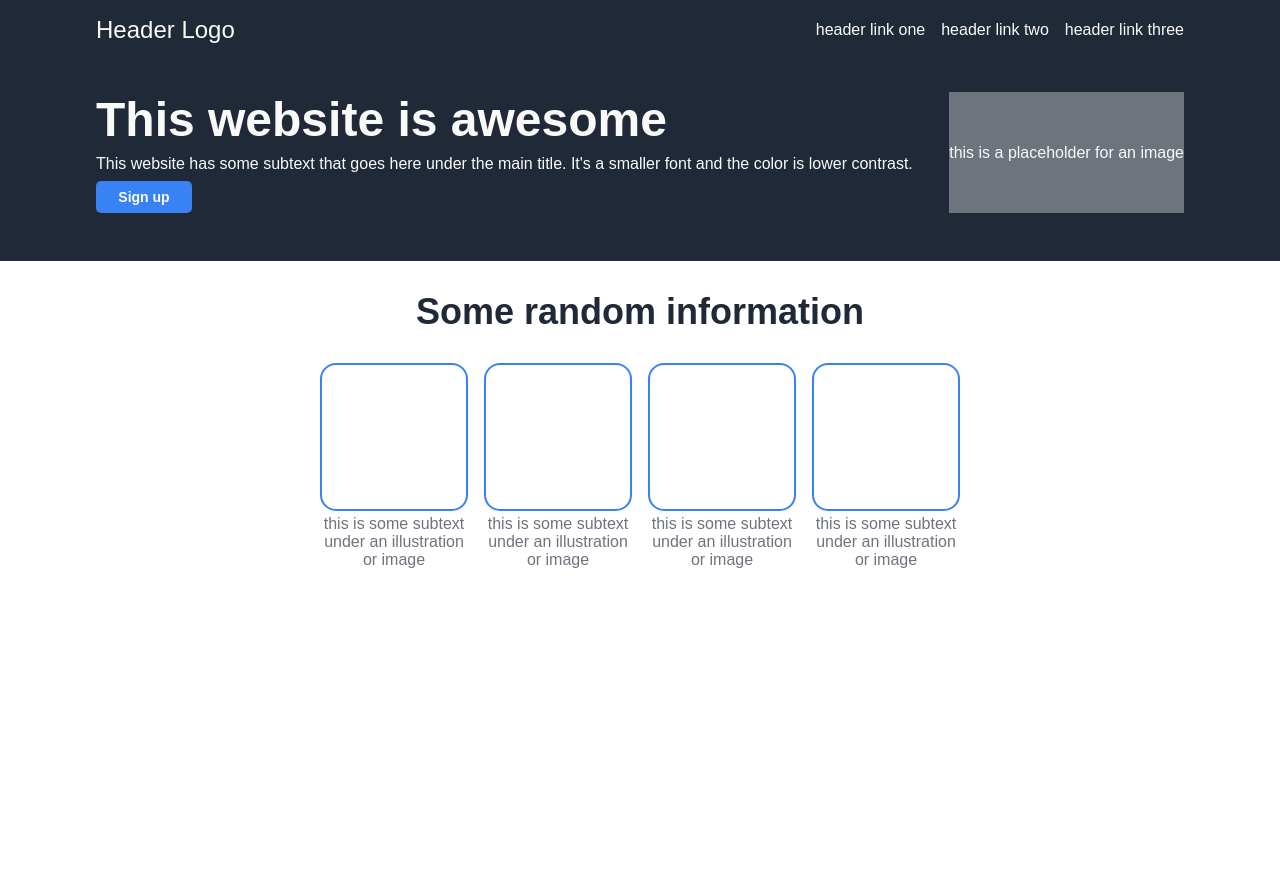
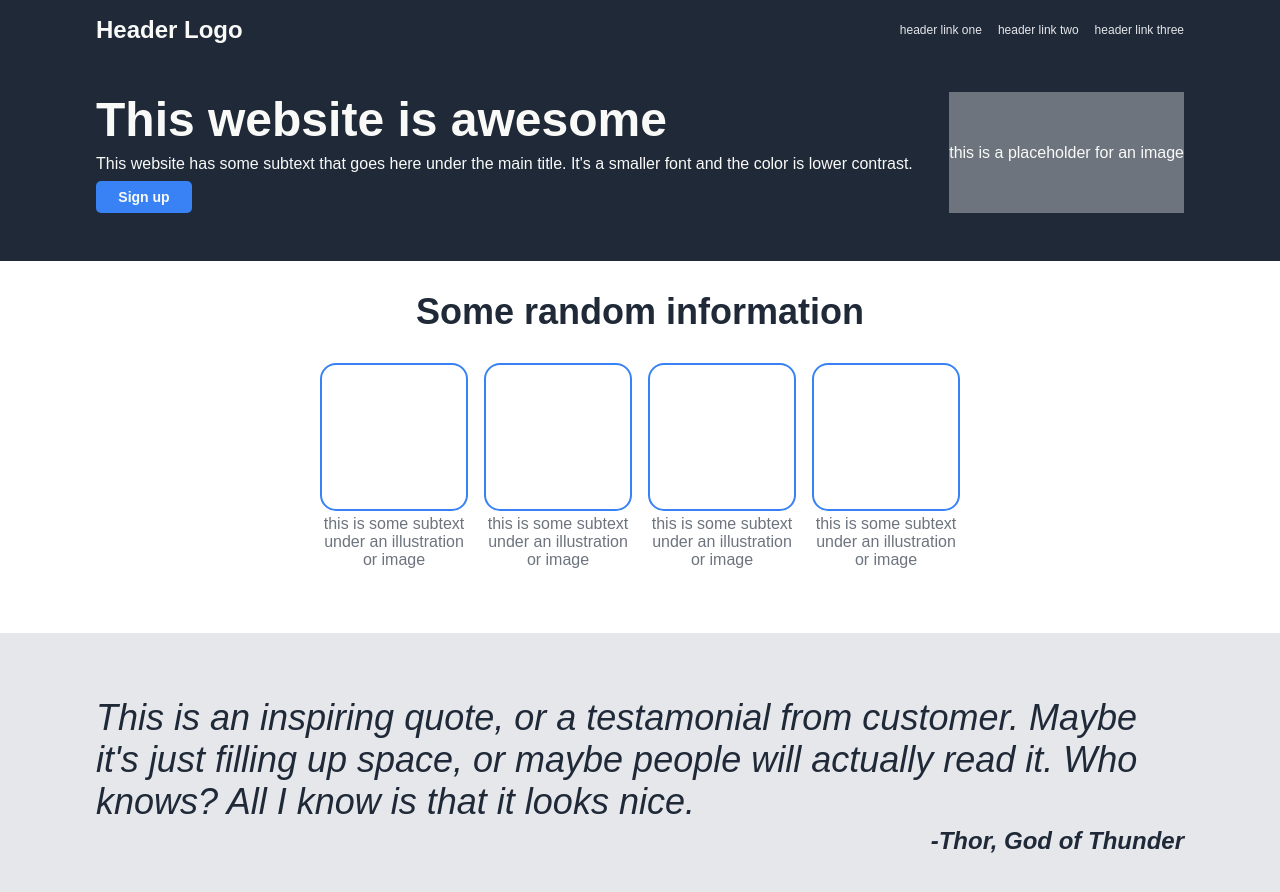
Before and after one commit to smfearing5/landing-page, a plain HTML site: page index.html in a window 1280 px wide. Before the commit the page ends 800 px from the top, so only its background shows below. Drawn offline with Linux system fonts and the light colour scheme.

Commit message:
Complete quote section

```diff
--- a/index.html
+++ b/index.html
@@ -62,7 +62,17 @@
             </div>
         </div>
     </div>
-    <div class="quote"></div>
+    <div class="quote">
+        <div id="quote-body">
+            This is an inspiring quote, or a testamonial
+            from  customer. Maybe it's just filling up space,
+            or maybe people will actually read it. Who knows?
+            All I know is that it looks nice.
+        </div>
+        <div id="quoter">
+            -Thor, God of Thunder
+        </div>
+    </div>
     <div class="call-to-action"></div>
     <div class="footer"></div>
 </body>
--- a/styles.css
+++ b/styles.css
@@ -37,14 +37,22 @@ button {
 
 .logo {
     font-size: 24px;
+    font-weight: 900;
+}
+
+.header-links,
+#awesome-subtext {
+    color: #E5E7EB;
 }
 
 .header-links {
+    font-size: 12px;
     margin: 0;
     padding: 0;
     list-style-type: none;
     display: flex;
     gap: 16px;
+
 }
 
 #header-box {
@@ -67,6 +75,10 @@ button {
     font-weight: bolder;
 }
 
+#awesome-subtext {
+    font-size: 18px;
+}
+
 #header-img {
     background-color: #6d747e;
     flex: 0 0 auto;
@@ -78,6 +90,7 @@ button {
 
 .content {
     background-color: white;
+    padding-bottom: 64px;
 }
 
 #content-title {
@@ -112,3 +125,29 @@ button {
     color: #6d747e;
     text-align: center;
 }
+
+.quote {
+    padding: 64px 96px;
+    background-color: #E5E7EB;
+    color: #1F2937;
+    font-style: italic;
+    display: flex;
+    flex-direction: column;
+    justify-content: center;
+    gap: 4px;
+}
+
+#quote-body {
+    font-size: 36px;
+    font-weight: 100;
+}
+
+#quoter {
+    font-size: 24px;
+    font-weight: 900;
+    align-self: self-end;
+}
+
+.call-to-action {
+    background-color: #3882F6;
+}
```
